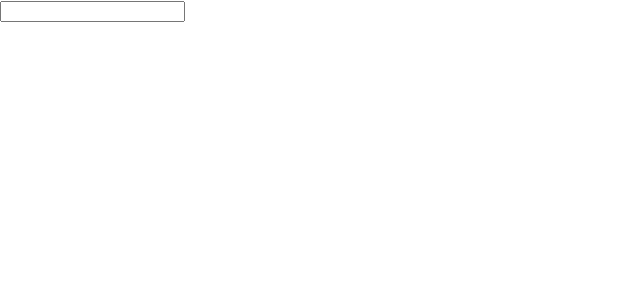
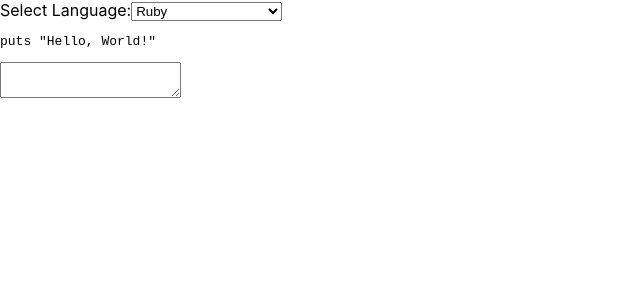
Before and after one commit to puppe1990/speed-type-code-words, a React (Create React App) app: page / in a window 1280 px wide. Shown: the top 300 px of the page, without its empty margins (0-640 px from the left). Built offline with nearby package versions, Linux system fonts and the light colour scheme.

Commit message:
initial idea

```diff
--- a/src/App.js
+++ b/src/App.js
@@ -1,26 +1,57 @@
 import React, { useState } from 'react';
 
-function Typer() {
-  const [word, setWord] = useState('');
-  const [typedWord, setTypedWord] = useState('');
+const languages = [  { id: 1, name: 'Ruby' },  { id: 2, name: 'JavaScript' },  { id: 3, name: 'Python' },  { id: 4, name: 'C' },  { id: 5, name: 'Go' },  { id: 6, name: 'Assembly (16-bit x86)' },  { id: 7, name: 'Machine Code' },  { id: 8, name: 'Java' },]
+
+const codeSamples = {
+  1: 'puts "Hello, World!"',
+  2: 'console.log("Hello, World!");',
+  3: 'print("Hello, World!")',
+  4: '#include <stdio.h>\n\nint main() {\n  printf("Hello, World!");\n  return 0;\n}',
+  5: 'package main\n\nimport "fmt"\n\nfunc main() {\n  fmt.Println("Hello, World!")\n}',
+  6: 'section .data\n  msg db "Hello, World!", 0\nsection .text\n  global _start\n\n_start:\n  mov edx, 13\n  mov ecx, msg\n  mov ebx, 1\n  mov eax, 4\n  int 0x80\n\n  mov eax, 1\n  int 0x80',
+  7: '48 65 6c 6c 6f 2c 20 57 6f 72 6c 64 21 0a',
+  8: 'public class Main {\n  public static void main(String[] args) {\n    System.out.println("Hello, World!");\n  }\n}'
+}
+
+function TyperTester() {
+  const [selectedLanguage, setSelectedLanguage] = useState(1);
+  const [userInput, setUserInput] = useState("");
+  const [timeTaken, setTimeTaken] = useState(0);
+  const [startTime, setStartTime] = useState(null);
+  const [endTime, setEndTime] = useState(null);
+  const [currentCode, setCurrentCode] = useState(codeSamples[selectedLanguage]);
+
+  const handleLanguageChange = (event) => {
+    setSelectedLanguage(event.target.value);
+    setCurrentCode(codeSamples[event.target.value]);
+    setUserInput("");
+  };
 
   const handleChange = (event) => {
-    setWord(event.target.value);
+    setUserInput(event.target.value);
   };
 
   const handleKeyPress = (event) => {
-    if (event.key === 'Enter') {
-      setTypedWord(word);
-      setWord('');
+    if(event.target.value === currentCode) {
+      setEndTime(new Date());
+      setTimeTaken((endTime - startTime) / 1000);
+    }
+    else {
+      setStartTime(new Date());
     }
   };
 
   return (
     <div>
-      <input type="text" value={word} onChange={handleChange} onKeyPress={handleKeyPress} />
-      <p>{typedWord}</p>
-    </div>
-  );
+      <label>Select Language:</label>
+      <select value={selectedLanguage} onChange={handleLanguageChange}>
+        {languages.map(language => <option value={language.id} key={language.id}>{language.name}</option>)}
+</select>
+<pre>{currentCode}</pre>
+<textarea value={userInput} onChange={handleChange} onKeyPress={handleKeyPress} />
+{ endTime && <p>Time Taken: {timeTaken} seconds</p> }
+</div>
+);
 }
 
-export default Typer;
+export default TyperTester;
```
